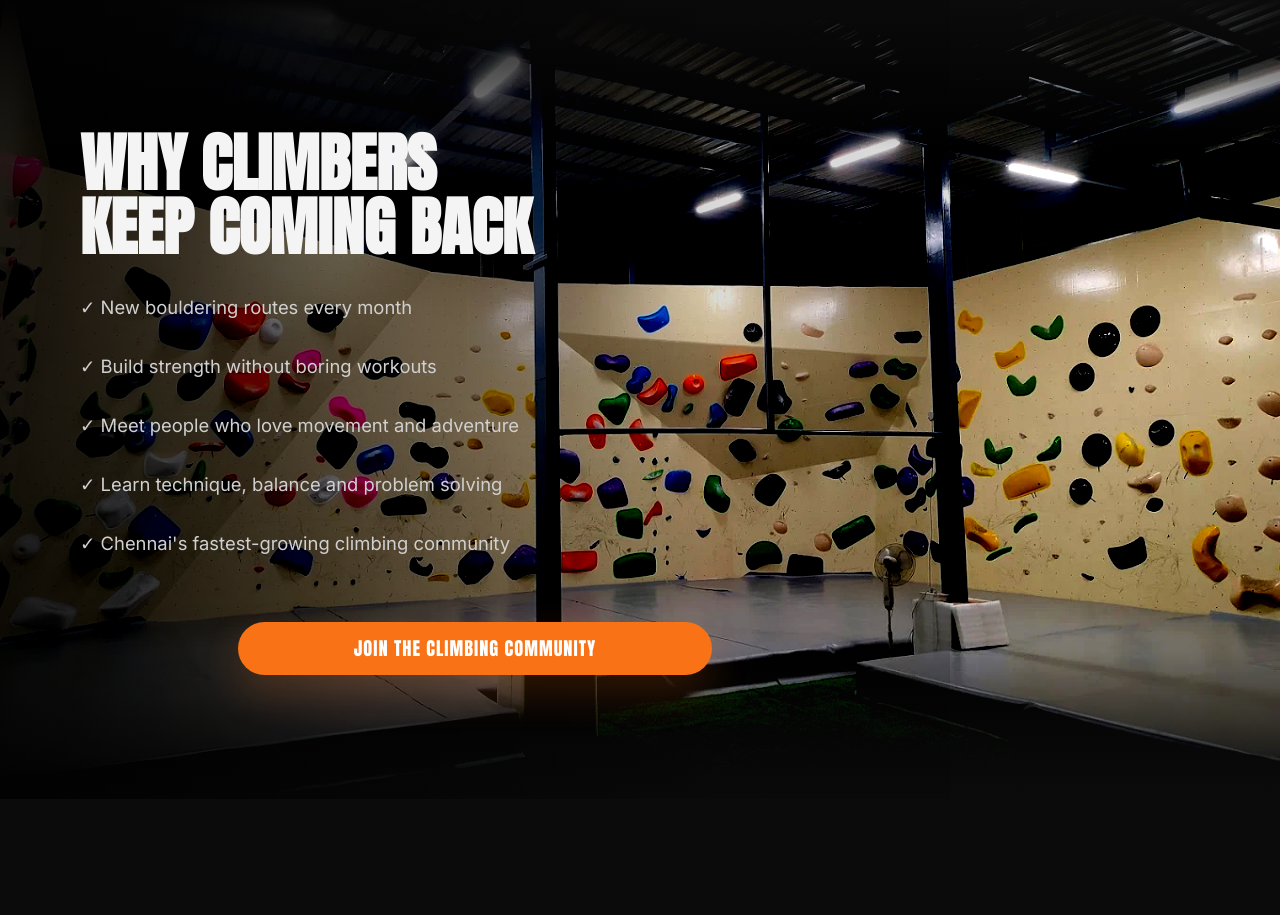
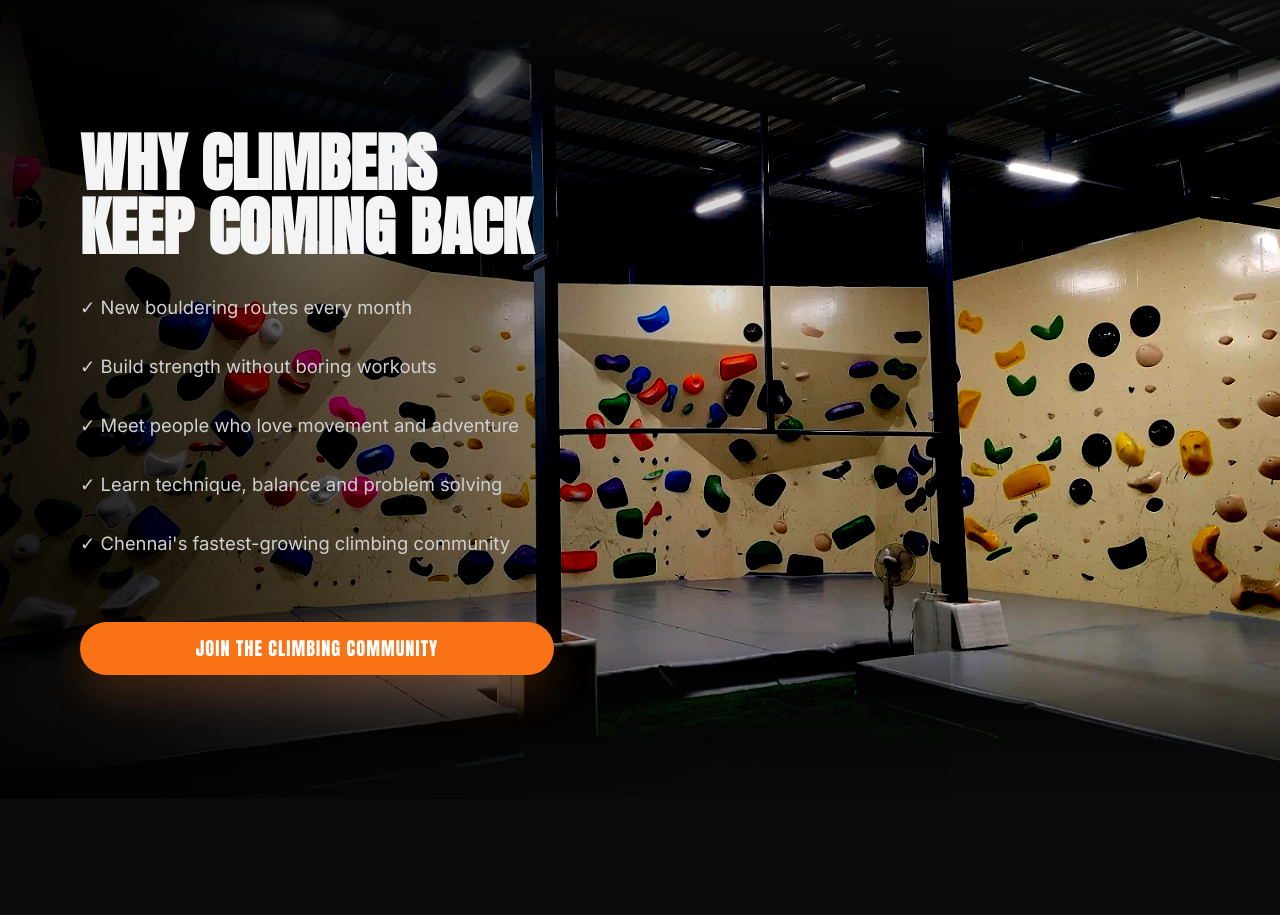
Before and after one commit to krupakoushik/wiiclimb, a Flask app: page / in a window 1280 px wide. Shown: the part 913-1828 px from the top of the page. Run offline with Flask 3, Linux system fonts and the light colour scheme; some libraries are stand-ins or nearby versions.

Commit message:
Update style.css

```diff
--- a/static/css/style.css
+++ b/static/css/style.css
@@ -340,9 +340,9 @@ img {
 
 .about-overlay .btn{
     margin-top:2rem;
+    margin-right: auto;
     width: 100%;
     max-width:60%;
-
 }
 
 /* about end */
```
